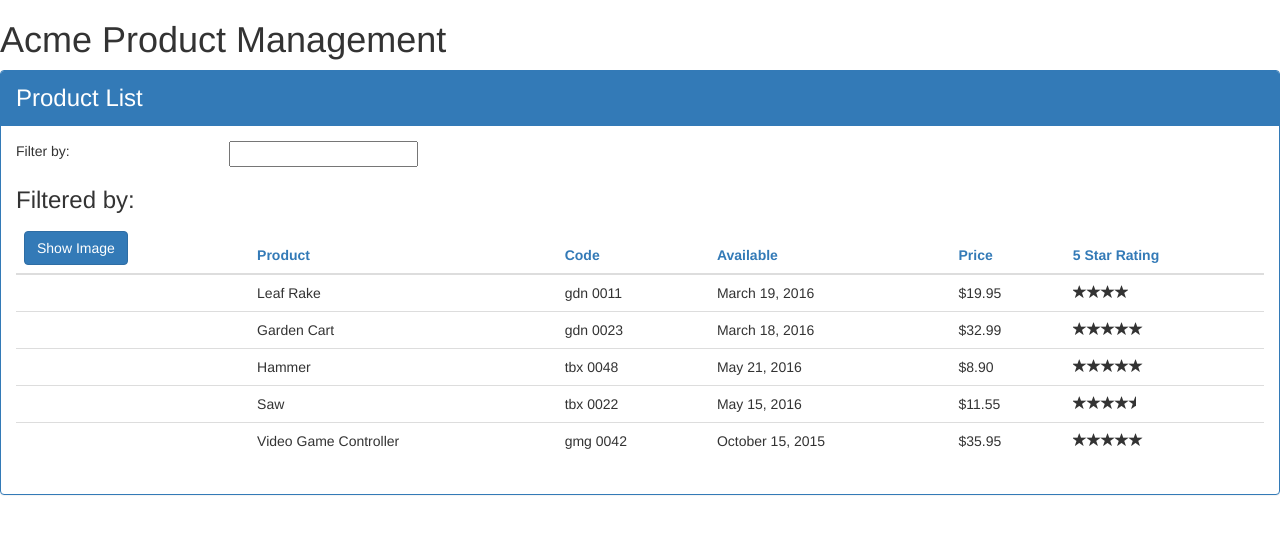
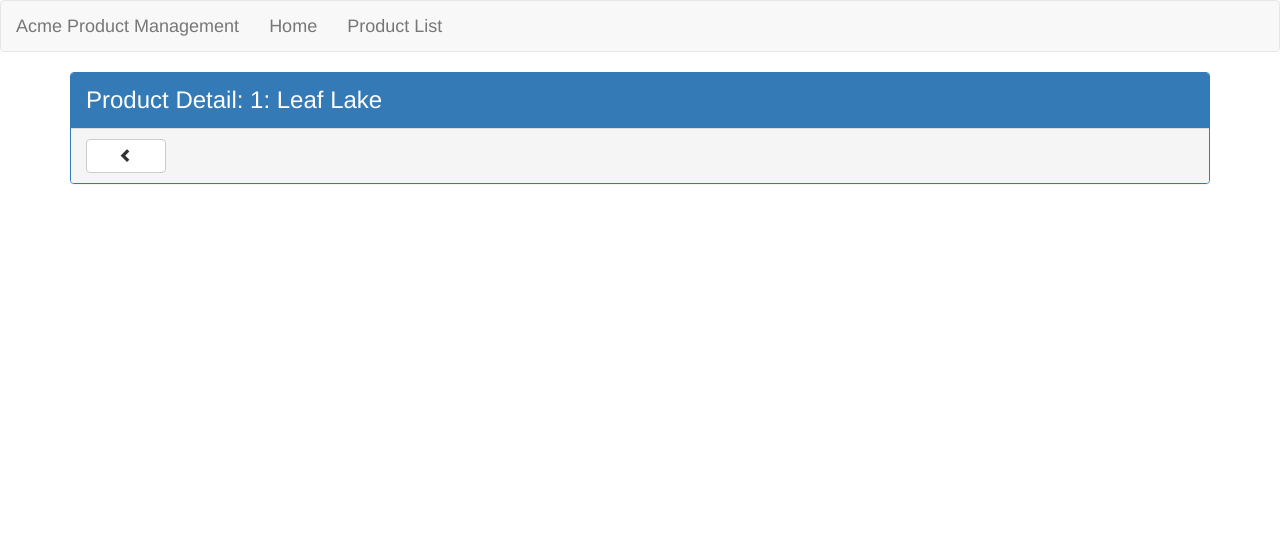
Before and after one commit to ApexBugFinder/APM-Start, an Angular app: page /products/1 in a window 1280 px wide. Shown: the top 534 px of the page. Built offline with nearby package versions, Linux system fonts and the light colour scheme.

Commit message:
Added navigation routes

```diff
--- a/src/app/app.component.ts
+++ b/src/app/app.component.ts
@@ -5,9 +5,21 @@ import { ProductService } from "./products/product.service";
 @Component({
   selector: 'pm-root',
   template: `
-  <div><h1>{{pageTitle}}</h1>
-    <pm-products></pm-products>
+  <div>
+    <nav class='navbar navbar-default'>
+      <div class='container-fluid'>
+        <a class='navbar-brand'>{{pageTitle}}</a>
+        <ul class='nav navbar-nav'>
+          <li><a [routerLink]="['/welcome']">Home</a></li>
+          <li><a [routerLink]="['/products']">Product List</a></li>
+        </ul>
+      </div>
+    </nav>
+    <div class='container'>
+      <router-outlet></router-outlet>
+    </div>
   </div>
+
   `,
   // Services added to app.component gives all the component's children access to the service
   providers: [ ProductService ]
--- /dev/null
+++ b/src/app/products/product-detail.component.html
@@ -0,0 +1,16 @@
+
+<!-- ngIf works better, if the product object has a value then it displays panel
+     and you don't need to use the Safe Navigation operator-->
+<div class="panel panel-primary" *ngIf="product">
+  <div class="panel-heading">
+    <!-- Safe navigation operator * if product.productName does not have a value
+    it will return a null instead of a undefined property error
+    {{pageTitle + ': ' + product?.productName}}-->
+    {{pageTitle + ': ' + product.productName}}
+  </div>
+  <div class="panel-footer">
+    <a href="" class="btn btn-default" (click)='onBack()' style='width:80px'>
+      <i class="glyphicon glyphicon-chevron-left"></i>
+    </a>
+  </div>
+</div>
--- /dev/null
+++ b/src/app/products/product-detail.component.ts
@@ -0,0 +1,66 @@
+import { Component, OnInit } from '@angular/core';
+// For passing parameters through routerLink import activatedRoute
+import { ActivatedRoute, Router } from '@angular/router';
+// Creating a back button you will have to import an instance of the router
+
+import { Location } from '@angular/common';
+
+import { IProduct } from './product';
+
+
+@Component({
+
+  // the selector is not needed because the component is not going to nested within another component
+  // we will use routing to display the page
+  // selector: 'pm-product-detail',
+  templateUrl: './product-detail.component.html',
+  styleUrls: ['./product-detail.component.css']
+})
+export class ProductDetailComponent implements OnInit {
+
+  pageTitle: string = 'Product Detail';
+  product: IProduct;
+
+  // Instantiate an instance of the ActivatedRoute in the constructor to pass in the id.
+  //  You will use the id to get the right product from IProduct
+  constructor(private _route: ActivatedRoute,
+                  private _router: Router,
+                  private _location: Location) {
+
+    //  This console log statements sends id to console just to take a look at it
+    console.log(this._route.snapshot.paramMap.get('id'));
+  }
+
+  ngOnInit() {
+    // Get the productId using snapshot approach, if you expect the product Id to change
+    //  or whatever value you are reading to change you would use the observable approach
+    // the let variable is a scoped variable
+    //  the + sign in front of this._route turns the string into a numeric Id
+    let pId = +this._route.snapshot.paramMap.get('id');
+
+    this.pageTitle += `: ${pId}`;
+    this.product = {
+      "productId" : pId,
+      "productName" : "Leaf Lake",
+      "productCode" : "GDN-0011",
+      "releaseDate" : "March 19, 2016",
+      "description" : "Leaf rake with 48 inch handle",
+      "price" : 19.95,
+      "starRating" : 3.2,
+      "imageUrl" : "http://openclipart.org/image/300px/svg_to_png/26215/Anonymous_Leaf_Rake.png"
+    }
+    console.log('The product id is: ' + this.product.productId);
+  }
+
+  onBack(): void {
+
+    console.log('Running onBack');
+    // for(let i=0; i< 10000; i++){
+    //     let p = i;
+    //     console.log(i);
+    // }
+   // this._location.back();
+    this._router.navigate(['/products']);
+  }
+
+}
--- a/src/app/products/product-list.component.html
+++ b/src/app/products/product-list.component.html
@@ -55,14 +55,14 @@
                             [style.margin.px]='imageMargin'>
                         </td>
                         <!--Uses interpolation to display product information -->
-                        <td>{{ product.productName }}</td>
+                        <td><a [routerLink]="['/products', product.productId]">{{ product.productName }}</a></td>
                         <td>{{ product.productCode | lowercase | convertToSpaces:'-'}}</td>
                         <td>{{ product.releaseDate }}</td>
                         <td>{{ product.price | currency:'USD':true:'1.2-2' }}</td>
                         <td>
                             <pm-star
                                 [rating]='product.starRating'
-                                (ratingClicked)='onRatingClicked($event, product.productName)'>
+                                (ratingClicked)='onRatingClicked($event)'>
                             </pm-star>
                         </td>
                     </tr>
--- a/src/app/products/product-list.component.ts
+++ b/src/app/products/product-list.component.ts
@@ -2,10 +2,11 @@ import { Component, OnInit } from '@angular/core';
 import { IProduct } from "./product";
 import { ProductService } from "./product.service";
 import { stringify } from "querystring";
-
+import { ActivatedRoute } from '@angular/router';
 
 @Component({
-    selector: 'pm-products',
+    // Using routing the selector is no longer needed
+    // selector: 'pm-products',
     templateUrl: './product-list.component.html',
     //Encapuslated unique style sheet
     styleUrls: ['./product-list.component.css']
@@ -32,7 +33,7 @@ export class ProductListComponent implements OnInit{
 
     // Products to display
 
-     _listFilter: string = '';
+     _listFilter: string;
     get listFilter(): string{
         return this._listFilter;
     }
@@ -40,22 +41,24 @@ export class ProductListComponent implements OnInit{
         this._listFilter = value;
         this.filteredProducts = this._listFilter ? this.performFilter(this.listFilter) : this.products;
     }
+    // filter Product List
+    filteredProducts: IProduct[];
     // Products to display using the interface IProduct
     products: IProduct[] = [];
 
-   // filter Product List
-   filteredProducts: IProduct[];
+
+
 
     // METHODS
     // ---------------------------------
     constructor(private _productService: ProductService) {
         //this.filteredProducts = this.products;
-        this.listFilter = this._listFilter;
+        //this.listFilter = this._listFilter;
     }
 
     // method used when ratingClicked event is triggered
-    onRatingClicked(message: string, message2: string): void {
-        this.pageTitle = 'Product List: ' + message + ' ' + message2;
+    onRatingClicked(message: string): void {
+        this.pageTitle = 'Product List: ' + message;
     }
 
     // Method to toggle product image on and off - used by the Show buttom
--- a/src/app/products/product.service.ts
+++ b/src/app/products/product.service.ts
@@ -15,9 +15,8 @@ export class ProductService {
     // Add a private string for the URL where the data is located
     private _productUrl = './api/products/products.json';
     // Add a contructor so that upon creation the class is instantiated with HTTPClient
-    constructor(private _http: HttpClient){
+    constructor(private _http: HttpClient){}
 
-    }
 
     //HARD CODED DATA
     // Class only has one method to provide the product list, managing and manipulation of this data is done by the component
--- a/src/app/products/product.ts
+++ b/src/app/products/product.ts
@@ -3,8 +3,8 @@ export interface IProduct {
     productName: string;
     productCode: string;
     releaseDate: string;
+    price: number;
     description: string;
-    price: number;
     starRating: number;
     imageUrl: string;
 }
```
Also changed, not shown: src/app/app.module.ts (+15 -3 lines), src/app/products/product-detail.component.css (added), 1 other file (tests, documents, lock files or other folders).
